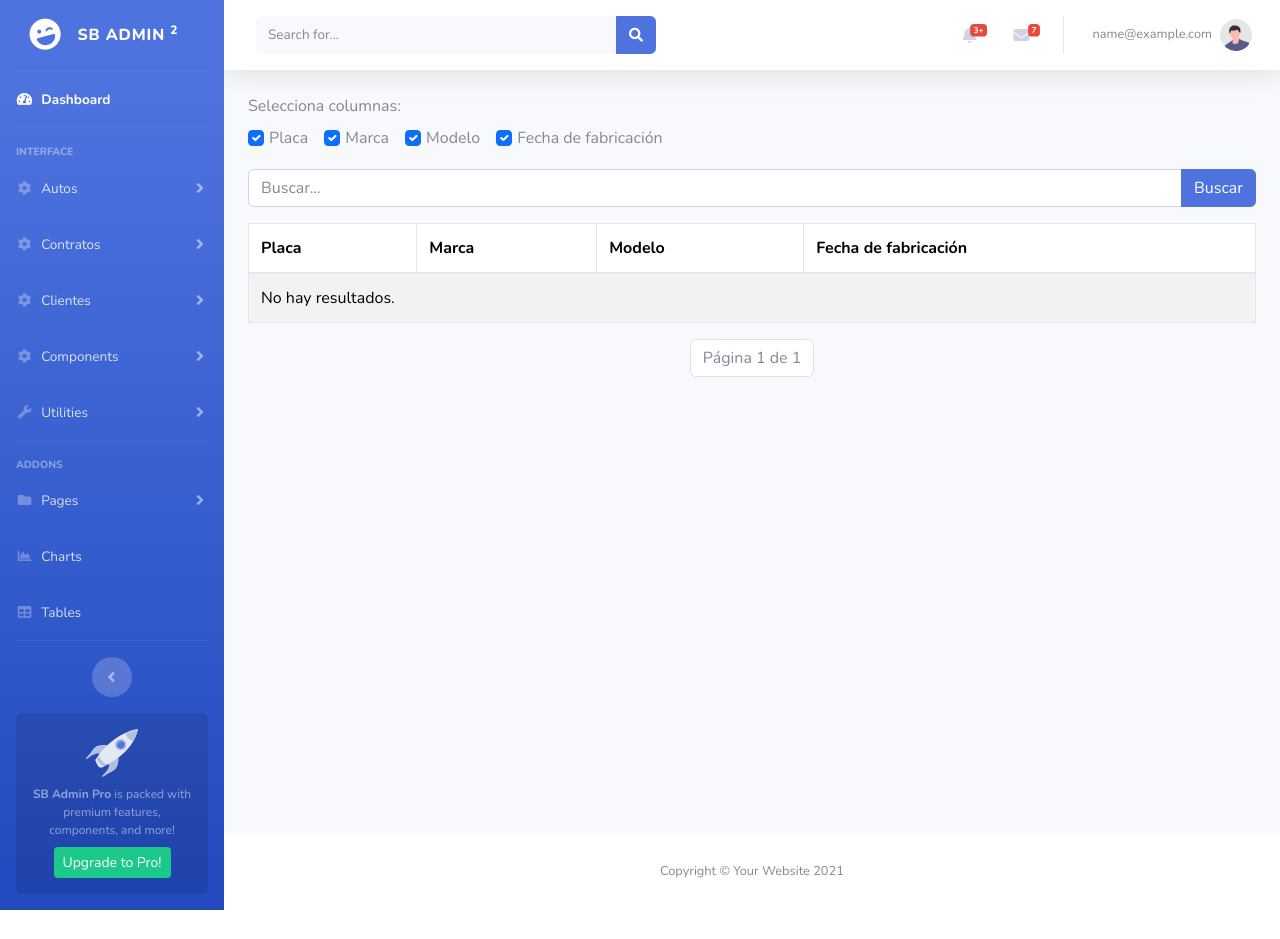
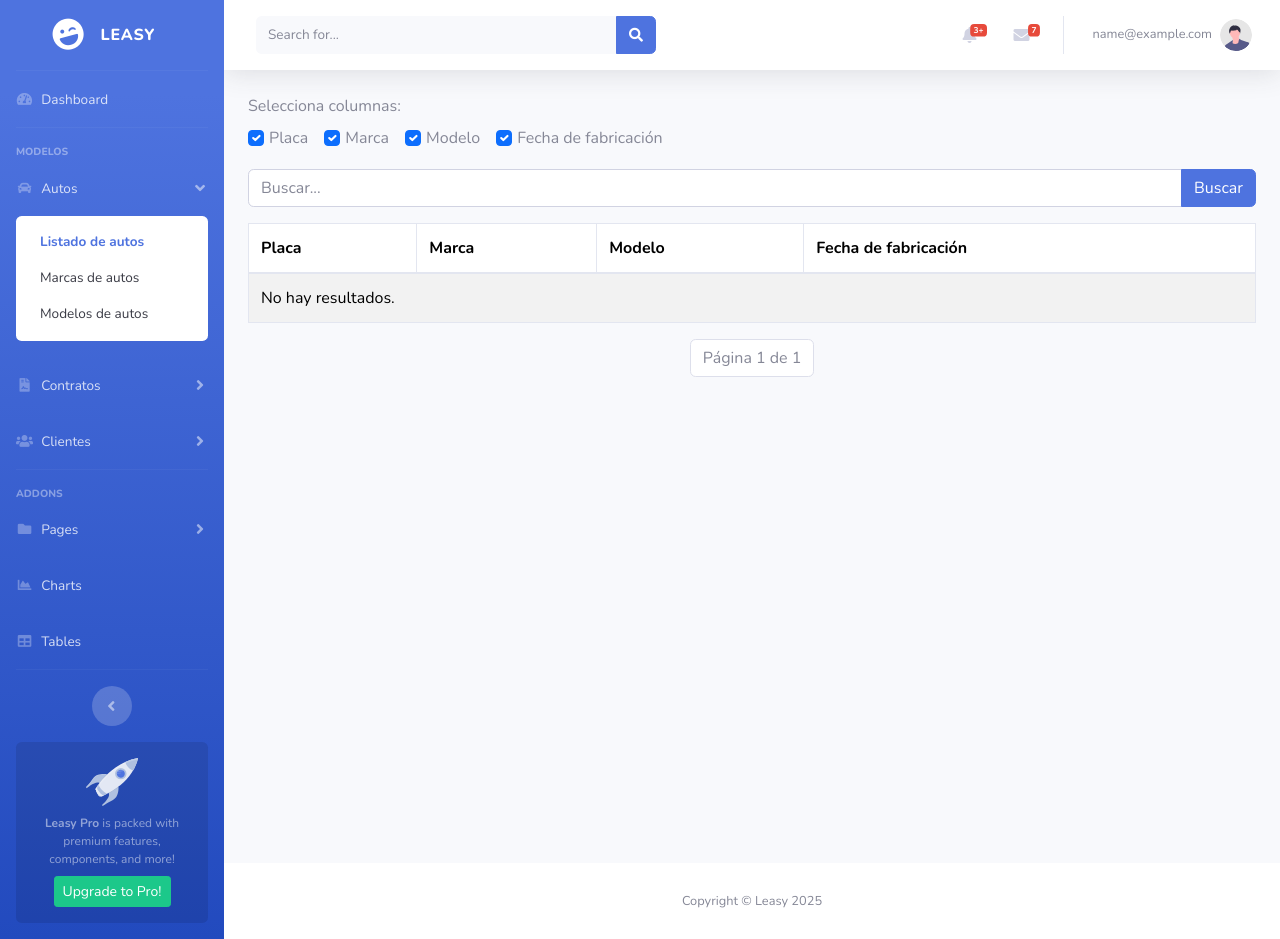
Before and after one commit to TH-Reuss/leasy-prueba-tecnica, a Django app: page /cars/ in a window 1280 px wide. Before the commit the page ends 910 px from the top, so only its background shows below. Run offline with Django 5.2, Linux system fonts and the light colour scheme; the visitor is signed in with stand-in values (Sample User, id 1); data that the repository does not hold is empty; some libraries are stand-ins or nearby versions.

Commit message:
added: URL-based active state

```diff
--- a/templates/base.html
+++ b/templates/base.html
@@ -1,6 +1,6 @@
 <!DOCTYPE html>
 {% load static %}
-<html lang="en">
+<html lang="es">
   <head>
     <meta charset="utf-8" />
     <meta name="viewport" content="width=device-width, initial-scale=1" />
--- a/templates/sidebar.html
+++ b/templates/sidebar.html
@@ -12,152 +12,111 @@
     <!-- Sidebar - Brand -->
     <a
       class="sidebar-brand d-flex align-items-center justify-content-center"
-      href="index.html"
+      href="{% url 'analytics:index' %}"
     >
       <div class="sidebar-brand-icon rotate-n-15">
         <i class="fas fa-laugh-wink"></i>
       </div>
-      <div class="sidebar-brand-text mx-3">SB Admin <sup>2</sup></div>
+      <div class="sidebar-brand-text mx-3">Leasy</div>
     </a>
 
     <!-- Divider -->
     <hr class="sidebar-divider my-0" />
 
     <!-- Nav Item - Dashboard -->
-    <li class="nav-item active">
+    <li class="nav-item {% if request.resolver_match.namespace == 'analytics' %}active{% endif %}">
       <a class="nav-link" href="{% url 'analytics:index' %}">
         <i class="fas fa-fw fa-tachometer-alt"></i>
-        <span>Dashboard</span></a
-      >
+        <span>Dashboard</span>
+      </a>
     </li>
 
     <!-- Divider -->
     <hr class="sidebar-divider" />
 
     <!-- Heading -->
-    <div class="sidebar-heading">Interface</div>
+    <div class="sidebar-heading">Modelos</div>
 
-
+    <!-- Nav Item - Autos -->
     <li class="nav-item">
       <a
-          class="nav-link collapsed"
+        class="nav-link {% if request.resolver_match.namespace != 'cars' %}collapsed{% endif %}"
         href="#"
         data-toggle="collapse"
         data-target="#collapseCars"
-          aria-expanded="true"
+        aria-expanded="{% if request.resolver_match.namespace == 'cars' %}true{% else %}false{% endif %}"
         aria-controls="collapseCars"
       >
-          <i class="fas fa-fw fa-cog"></i>
+        <i class="fas fa-fw fa-car"></i>
         <span>Autos</span>
       </a>
       <div
         id="collapseCars"
-          class="collapse"
+        class="collapse {% if request.resolver_match.namespace == 'cars' %}show{% endif %}"
         aria-labelledby="headingCars"
         data-parent="#accordionSidebar"
       >
         <div class="bg-white py-2 collapse-inner rounded">
-            <a class="collapse-item" href="{% url 'cars:list' %}">Listado de autos</a>
-            <a class="collapse-item" href="{% url 'cars:brand-list' %}">Marcas de autos</a>
-            <a class="collapse-item" href="{% url 'cars:model-list' %}">Modelos de autos</a>
+          <a class="collapse-item {% if request.resolver_match.url_name == 'list' and request.resolver_match.namespace == 'cars' %}active{% endif %}"
+             href="{% url 'cars:list' %}">Listado de autos</a>
+          <a class="collapse-item {% if request.resolver_match.url_name == 'brand-list' %}active{% endif %}"
+             href="{% url 'cars:brand-list' %}">Marcas de autos</a>
+          <a class="collapse-item {% if request.resolver_match.url_name == 'model-list' %}active{% endif %}"
+             href="{% url 'cars:model-list' %}">Modelos de autos</a>
         </div>
       </div>
     </li>
 
+    <!-- Nav Item - Contratos -->
     <li class="nav-item">
-
       <a
-          class="nav-link collapsed"
+        class="nav-link {% if request.resolver_match.namespace != 'contracts' %}collapsed{% endif %}"
         href="#"
         data-toggle="collapse"
         data-target="#collapseContracts"
-          aria-expanded="true"
+        aria-expanded="{% if request.resolver_match.namespace == 'contracts' %}true{% else %}false{% endif %}"
         aria-controls="collapseContracts"
       >
-          <i class="fas fa-fw fa-cog"></i>
+        <i class="fas fa-fw fa-file-contract"></i>
         <span>Contratos</span>
       </a>
       <div
         id="collapseContracts"
-          class="collapse"
+        class="collapse {% if request.resolver_match.namespace == 'contracts' %}show{% endif %}"
         aria-labelledby="headingContracts"
         data-parent="#accordionSidebar"
       >
         <div class="bg-white py-2 collapse-inner rounded">
-            <a class="collapse-item" href="{% url 'contracts:list' %}">Listado de contratos</a>
-            <a class="collapse-item" href="{% url 'contracts:invoice-list' %}">Listado de facturas</a>
+          <a class="collapse-item {% if request.resolver_match.url_name == 'list' and request.resolver_match.namespace == 'contracts' %}active{% endif %}"
+             href="{% url 'contracts:list' %}">Listado de contratos</a>
+          <a class="collapse-item {% if request.resolver_match.url_name == 'invoice-list' %}active{% endif %}"
+             href="{% url 'contracts:invoice-list' %}">Listado de facturas</a>
         </div>
       </div>
     </li>
 
+    <!-- Nav Item - Clientes -->
     <li class="nav-item">
-        <a class="nav-link collapsed" href="#" data-toggle="collapse" data-target="#collapseClients" aria-expanded="true" aria-controls="collapseClients">
-          <i class="fas fa-fw fa-cog"></i>
+      <a
+        class="nav-link {% if request.resolver_match.namespace != 'clients' %}collapsed{% endif %}"
+        href="#"
+        data-toggle="collapse"
+        data-target="#collapseClients"
+        aria-expanded="{% if request.resolver_match.namespace == 'clients' %}true{% else %}false{% endif %}"
+        aria-controls="collapseClients"
+      >
+        <i class="fas fa-fw fa-users"></i>
         <span>Clientes</span>
       </a>
-        <div id="collapseClients" class="collapse" aria-labelledby="headingClients" data-parent="#accordionSidebar">
-          <div class="bg-white py-2 collapse-inner rounded">
-            <a class="collapse-item" href="{% url 'clients:list' %}">Listado de clientes</a>
-          </div>
-        </div>
-      </li>
-
-
-
-    <!-- Nav Item - Pages Collapse Menu -->
-    <li class="nav-item">
-      <a
-        class="nav-link collapsed"
-        href="#"
-        data-toggle="collapse"
-        data-target="#collapseTwo"
-        aria-expanded="true"
-        aria-controls="collapseTwo"
-      >
-        <i class="fas fa-fw fa-cog"></i>
-        <span>Components</span>
-      </a>
       <div
-        id="collapseTwo"
-        class="collapse"
-        aria-labelledby="headingTwo"
+        id="collapseClients"
+        class="collapse {% if request.resolver_match.namespace == 'clients' %}show{% endif %}"
+        aria-labelledby="headingClients"
         data-parent="#accordionSidebar"
       >
         <div class="bg-white py-2 collapse-inner rounded">
-          <h6 class="collapse-header">Custom Components:</h6>
-          <a class="collapse-item" href="buttons.html">Buttons</a>
-          <a class="collapse-item" href="cards.html">Cards</a>
-        </div>
-      </div>
-    </li>
-
-    <!-- Nav Item - Utilities Collapse Menu -->
-    <li class="nav-item">
-      <a
-        class="nav-link collapsed"
-        href="#"
-        data-toggle="collapse"
-        data-target="#collapseUtilities"
-        aria-expanded="true"
-        aria-controls="collapseUtilities"
-      >
-        <i class="fas fa-fw fa-wrench"></i>
-        <span>Utilities</span>
-      </a>
-      <div
-        id="collapseUtilities"
-        class="collapse"
-        aria-labelledby="headingUtilities"
-        data-parent="#accordionSidebar"
-      >
-        <div class="bg-white py-2 collapse-inner rounded">
-          <h6 class="collapse-header">Custom Utilities:</h6>
-          <a class="collapse-item" href="utilities-color.html">Colors</a>
-          <a class="collapse-item" href="utilities-border.html">Borders</a>
-          <a class="collapse-item" href="utilities-animation.html"
-            >Animations</a
-          >
-          <a class="collapse-item" href="utilities-other.html">Other</a>
+          <a class="collapse-item {% if request.resolver_match.url_name == 'list' and request.resolver_match.namespace == 'clients' %}active{% endif %}"
+             href="{% url 'clients:list' %}">Listado de clientes</a>
         </div>
       </div>
     </li>
@@ -191,9 +150,7 @@
           <h6 class="collapse-header">Login Screens:</h6>
           <a class="collapse-item" href="login.html">Login</a>
           <a class="collapse-item" href="register.html">Register</a>
-          <a class="collapse-item" href="forgot-password.html"
-            >Forgot Password</a
-          >
+          <a class="collapse-item" href="forgot-password.html">Forgot Password</a>
           <div class="collapse-divider"></div>
           <h6 class="collapse-header">Other Pages:</h6>
           <a class="collapse-item" href="404.html">404 Page</a>
@@ -206,16 +163,16 @@
     <li class="nav-item">
       <a class="nav-link" href="charts.html">
         <i class="fas fa-fw fa-chart-area"></i>
-        <span>Charts</span></a
-      >
+        <span>Charts</span>
+      </a>
     </li>
 
     <!-- Nav Item - Tables -->
     <li class="nav-item">
       <a class="nav-link" href="tables.html">
         <i class="fas fa-fw fa-table"></i>
-        <span>Tables</span></a
-      >
+        <span>Tables</span>
+      </a>
     </li>
 
     <!-- Divider -->
@@ -230,18 +187,17 @@
     <div class="sidebar-card d-none d-lg-flex">
       <img
         class="sidebar-card-illustration mb-2"
-        src="img/undraw_rocket.svg"
+        src="{% static 'theme/img/undraw_rocket.svg' %}"
         alt="..."
       />
       <p class="text-center mb-2">
-        <strong>SB Admin Pro</strong> is packed with premium features,
+        <strong>Leasy Pro</strong> is packed with premium features,
         components, and more!
       </p>
       <a
         class="btn btn-success btn-sm"
-        href="https://startbootstrap.com/theme/sb-admin-pro"
-        >Upgrade to Pro!</a
-      >
+        href="#"
+      >Upgrade to Pro!</a>
     </div>
   </ul>
   <!-- End of Sidebar -->
@@ -350,9 +306,7 @@
                 </div>
                 <div>
                   <div class="small text-gray-500">December 12, 2019</div>
-                  <span class="font-weight-bold"
-                    >A new monthly report is ready to download!</span
-                  >
+                  <span class="font-weight-bold">A new monthly report is ready to download!</span>
                 </div>
               </a>
               <a class="dropdown-item d-flex align-items-center" href="#">
@@ -374,13 +328,10 @@
                 </div>
                 <div>
                   <div class="small text-gray-500">December 2, 2019</div>
-                  Spending Alert: We've noticed unusually high spending for your
-                  account.
+                  Spending Alert: We've noticed unusually high spending for your account.
                 </div>
               </a>
-              <a class="dropdown-item text-center small text-gray-500" href="#"
-                >Show All Alerts</a
-              >
+              <a class="dropdown-item text-center small text-gray-500" href="#">Show All Alerts</a>
             </div>
           </li>
 
@@ -409,15 +360,14 @@
                 <div class="dropdown-list-image mr-3">
                   <img
                     class="rounded-circle"
-                    src="img/undraw_profile_1.svg"
+                    src="{% static 'theme/img/undraw_profile_1.svg' %}"
                     alt="..."
                   />
                   <div class="status-indicator bg-success"></div>
                 </div>
                 <div class="font-weight-bold">
                   <div class="text-truncate">
-                    Hi there! I am wondering if you can help me with a problem
-                    I've been having.
+                    Hi there! I am wondering if you can help me with a problem I've been having.
                   </div>
                   <div class="small text-gray-500">Emily Fowler · 58m</div>
                 </div>
@@ -426,15 +376,14 @@
                 <div class="dropdown-list-image mr-3">
                   <img
                     class="rounded-circle"
-                    src="img/undraw_profile_2.svg"
+                    src="{% static 'theme/img/undraw_profile_2.svg' %}"
                     alt="..."
                   />
                   <div class="status-indicator"></div>
                 </div>
                 <div>
                   <div class="text-truncate">
-                    I have the photos that you ordered last month, how would you
-                    like them sent to you?
+                    I have the photos that you ordered last month, how would you like them sent to you?
                   </div>
                   <div class="small text-gray-500">Jae Chun · 1d</div>
                 </div>
@@ -443,15 +392,14 @@
                 <div class="dropdown-list-image mr-3">
                   <img
                     class="rounded-circle"
-                    src="img/undraw_profile_3.svg"
+                    src="{% static 'theme/img/undraw_profile_3.svg' %}"
                     alt="..."
                   />
                   <div class="status-indicator bg-warning"></div>
                 </div>
                 <div>
                   <div class="text-truncate">
-                    Last month's report looks great, I am very happy with the
-                    progress so far, keep up the good work!
+                    Last month's report looks great, I am very happy with the progress so far, keep up the good work!
                   </div>
                   <div class="small text-gray-500">Morgan Alvarez · 2d</div>
                 </div>
@@ -467,16 +415,12 @@
                 </div>
                 <div>
                   <div class="text-truncate">
-                    Am I a good boy? The reason I ask is because someone told me
-                    that people say this to all dogs, even if they aren't
-                    good...
+                    Am I a good boy? The reason I ask is because someone told me that people say this to all dogs, even if they aren't good...
                   </div>
                   <div class="small text-gray-500">Chicken the Dog · 2w</div>
                 </div>
               </a>
-              <a class="dropdown-item text-center small text-gray-500" href="#"
-                >Read More Messages</a
-              >
+              <a class="dropdown-item text-center small text-gray-500" href="#">Read More Messages</a>
             </div>
           </li>
 
@@ -493,9 +437,7 @@
               aria-haspopup="true"
               aria-expanded="false"
             >
-              <span class="mr-2 d-none d-lg-inline text-gray-600 small"
-                >{{ user.email }}</span
-              >
+              <span class="mr-2 d-none d-lg-inline text-gray-600 small">{{ user.email }}</span>
               <img
                 class="img-profile rounded-circle"
                 src="{% static 'theme/img/undraw_profile.svg' %}"
@@ -525,9 +467,7 @@
                 data-toggle="modal"
                 data-target="#logoutModal"
               >
-                <i
-                  class="fas fa-sign-out-alt fa-sm fa-fw mr-2 text-gray-400"
-                ></i>
+                <i class="fas fa-sign-out-alt fa-sm fa-fw mr-2 text-gray-400"></i>
                 Cerrar sesión
               </a>
             </div>
@@ -549,7 +489,7 @@
     <footer class="sticky-footer bg-white">
       <div class="container my-auto">
         <div class="copyright text-center my-auto">
-          <span>Copyright &copy; Your Website 2021</span>
+          <span>Copyright &copy; Leasy 2025</span>
         </div>
       </div>
     </footer>
```
Lines whose indentation alone changed are shown as unchanged.
